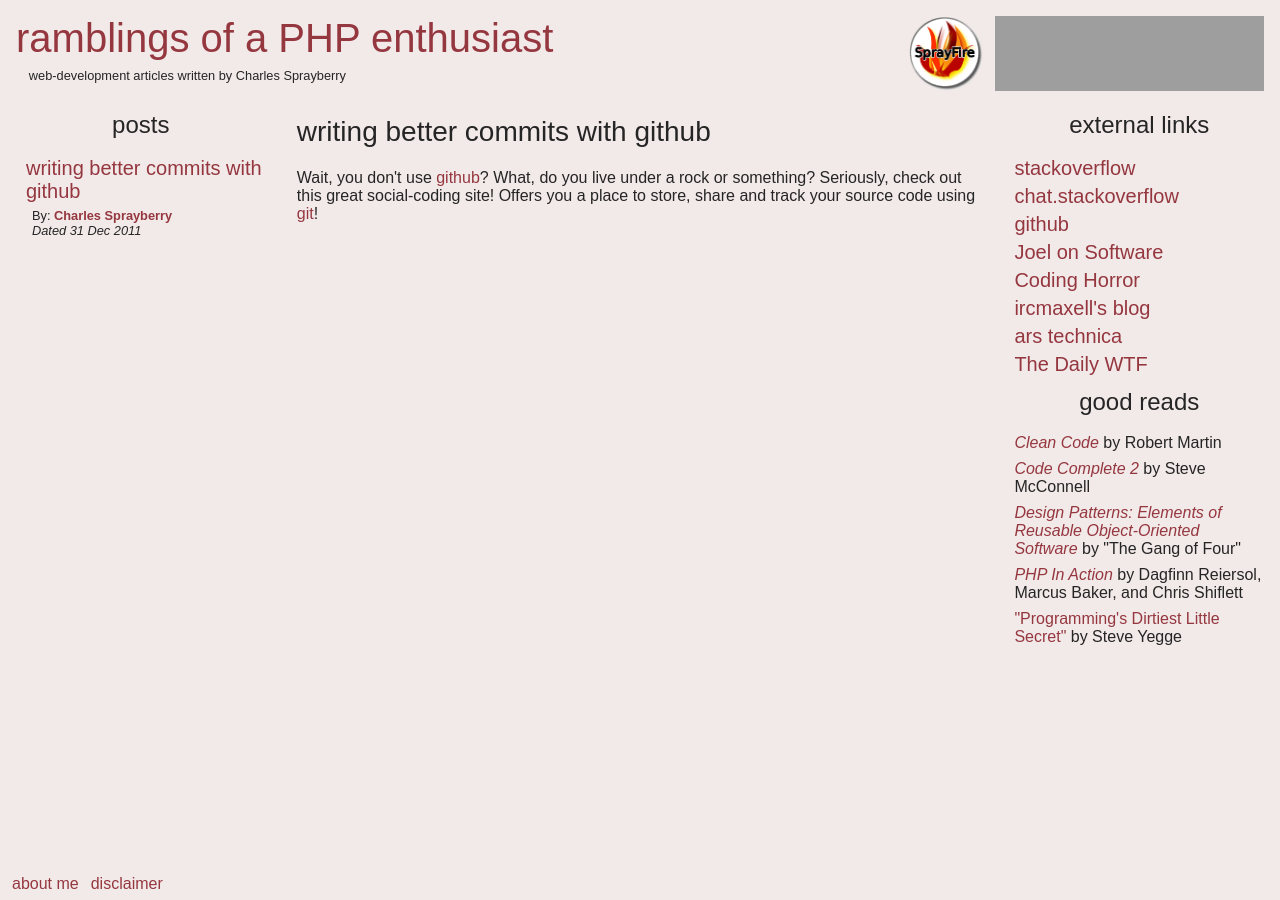
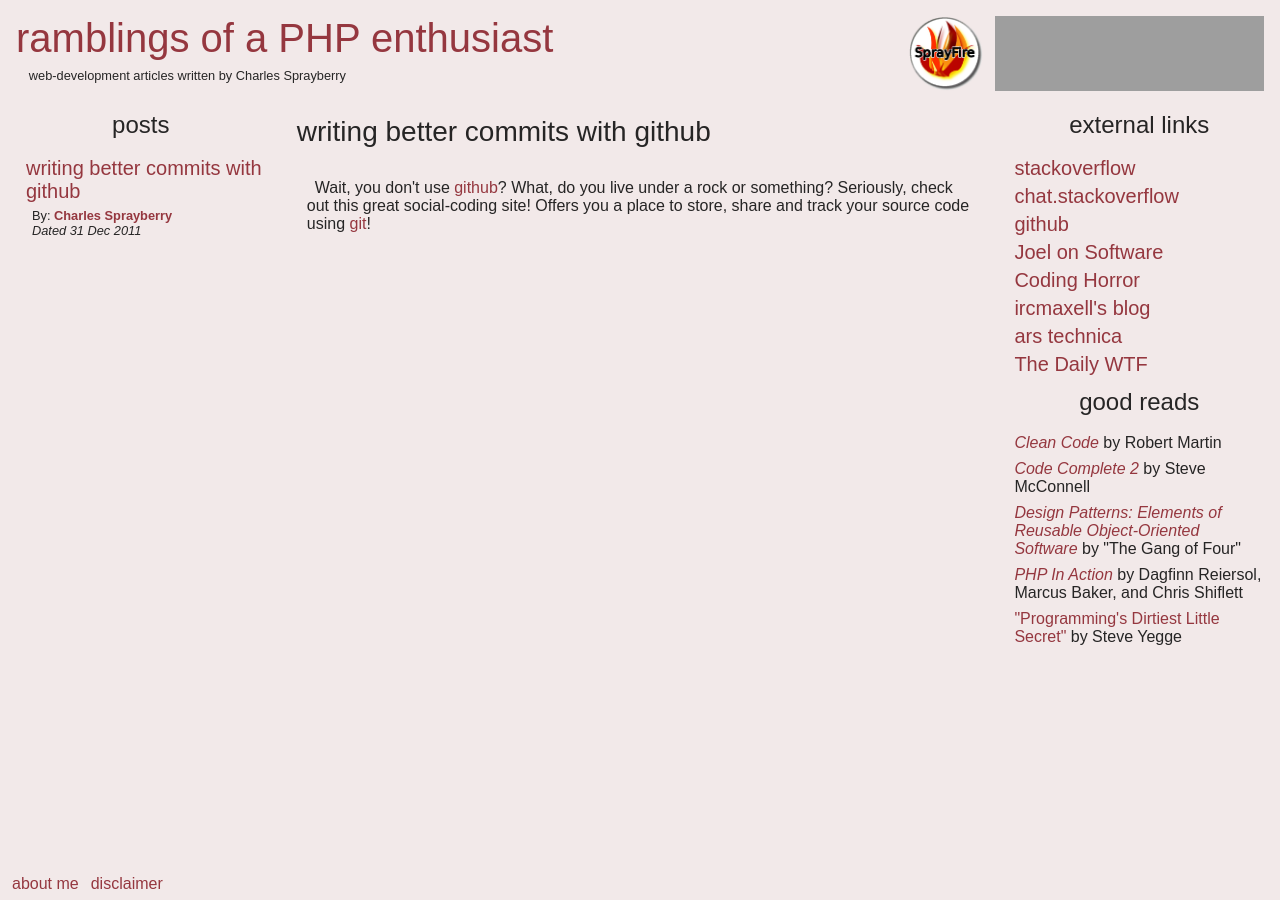
Before and after one commit to cspray/archived-blog, a Jekyll site: the page built from _posts/2011-12-31-writing-better-commits-with-github.html, in a window 1280 px wide. Built offline with Jekyll 4.4.1, drawn with Linux system fonts in a browser that asks for light colours; grey boxes are pictures that could not be loaded.

Commit message:
UPD seeing what the block quote looks like with styles

```diff
--- a/_includes/style.css
+++ b/_includes/style.css
@@ -37,6 +37,11 @@ div > h3 {
 	font-size: 1.5em;
 	text-align: center;
 	font-weight: 300;
+}
+
+blockquote {
+    padding: 10px;
+    text-indent: .5em;
 }
 
 #content-container {
```
